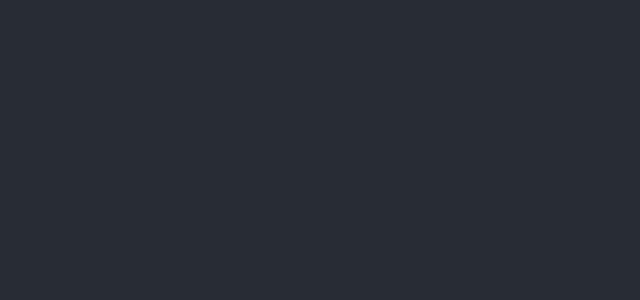
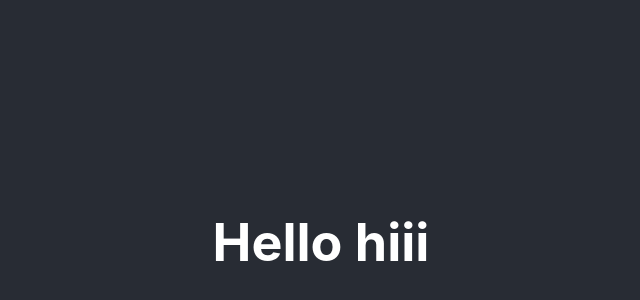
Before and after one commit to tobyau/fashion_forward, a React (Create React App) app: page / in a window 1280 px wide. Shown: the part 158-458 px from the top of the page, without its empty margins (319-959 px from the left). Built offline with nearby package versions, Linux system fonts and the light colour scheme.

Commit message:
Initializing Branch

```diff
--- a/src/App.js
+++ b/src/App.js
@@ -1,11 +1,12 @@
 import React from 'react';
-import logo from './logo.svg';
+//import logo from './logo.svg';
 import './App.css';
 
 function App() {
   return (
     <div className="App">
       <header className="App-header">
+      <h1>Hello hiii</h1>
       </header>
     </div>
   );
```
Also changed, not shown: 1 other file (tests, documents, lock files or other folders).
